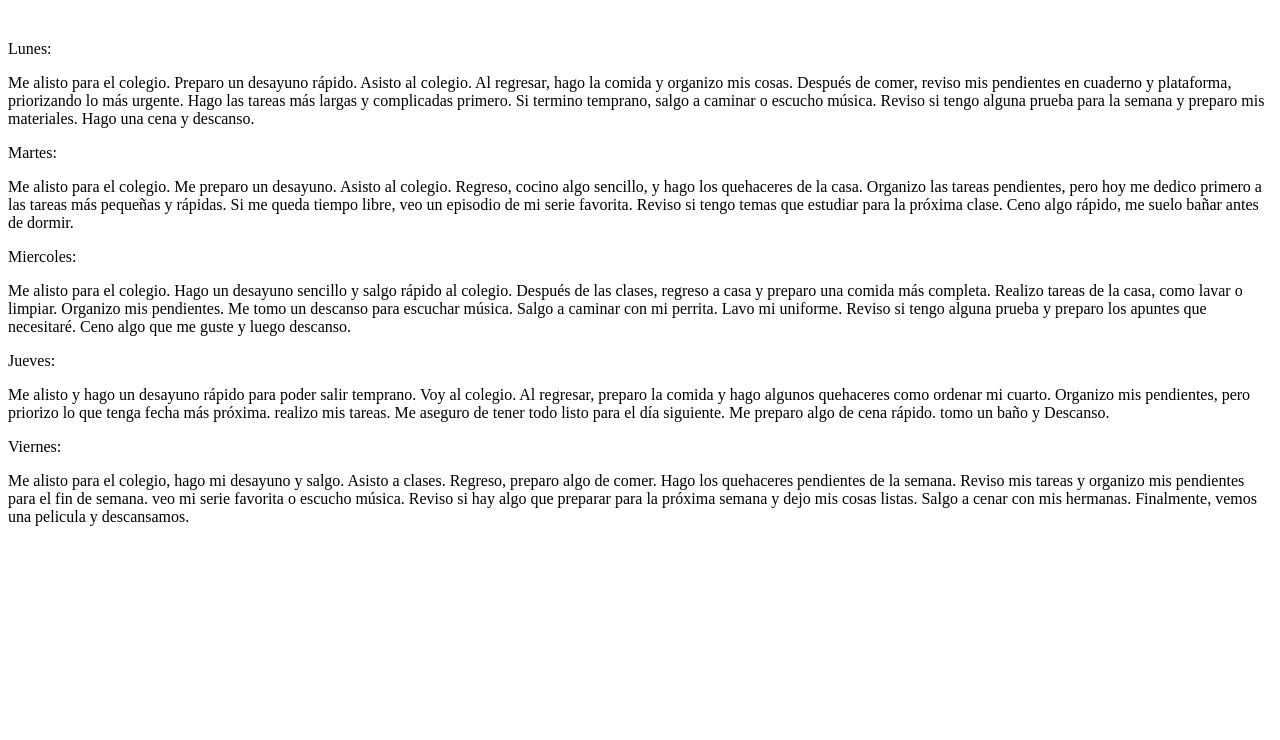
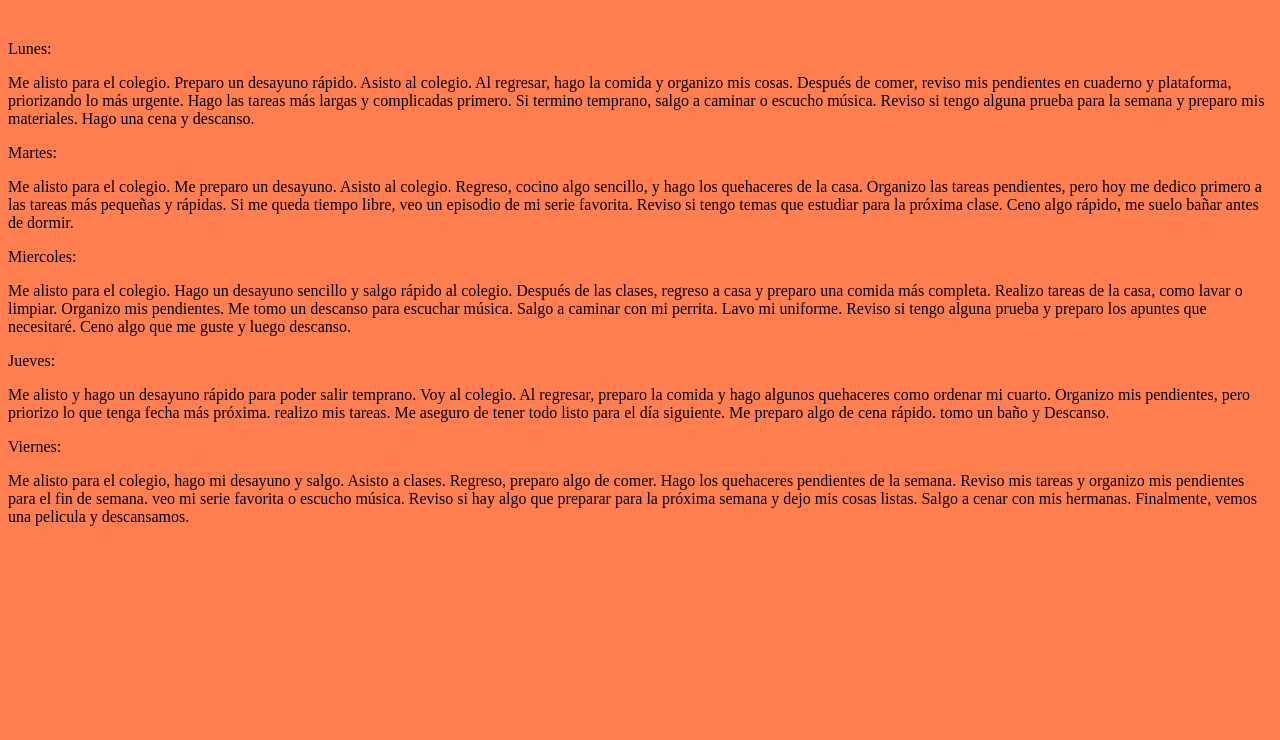
Before and after one commit to dilanheerrera/DAHG4B24, a plain HTML site: page Pasatiempos.html in a window 1280 px wide. Shown: the part 60-800 px from the top of the page. Drawn offline with Linux system fonts and the light colour scheme.

Commit message:
Update Pasatiempos.html

```diff
--- a/Pasatiempos.html
+++ b/Pasatiempos.html
@@ -1,5 +1,5 @@
 <html><head><title>M3  Pasatiempos
-</title></head><body bg color="Pink">
+</title></head><body bgcolor="Coral">
 <h1> Pasa tiempos </h1><br>
 <P>Lunes:
 </P>Me alisto para el colegio.
```
